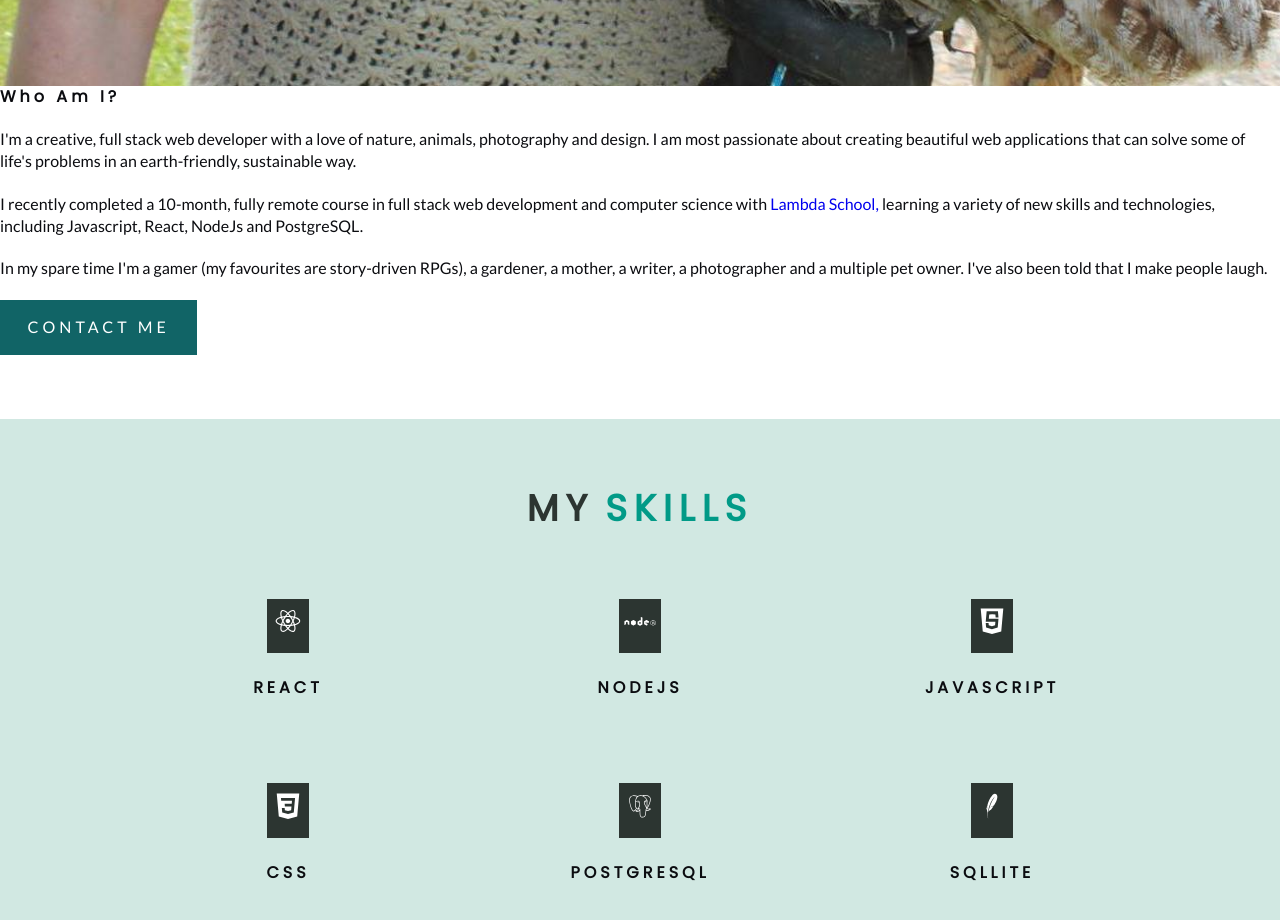
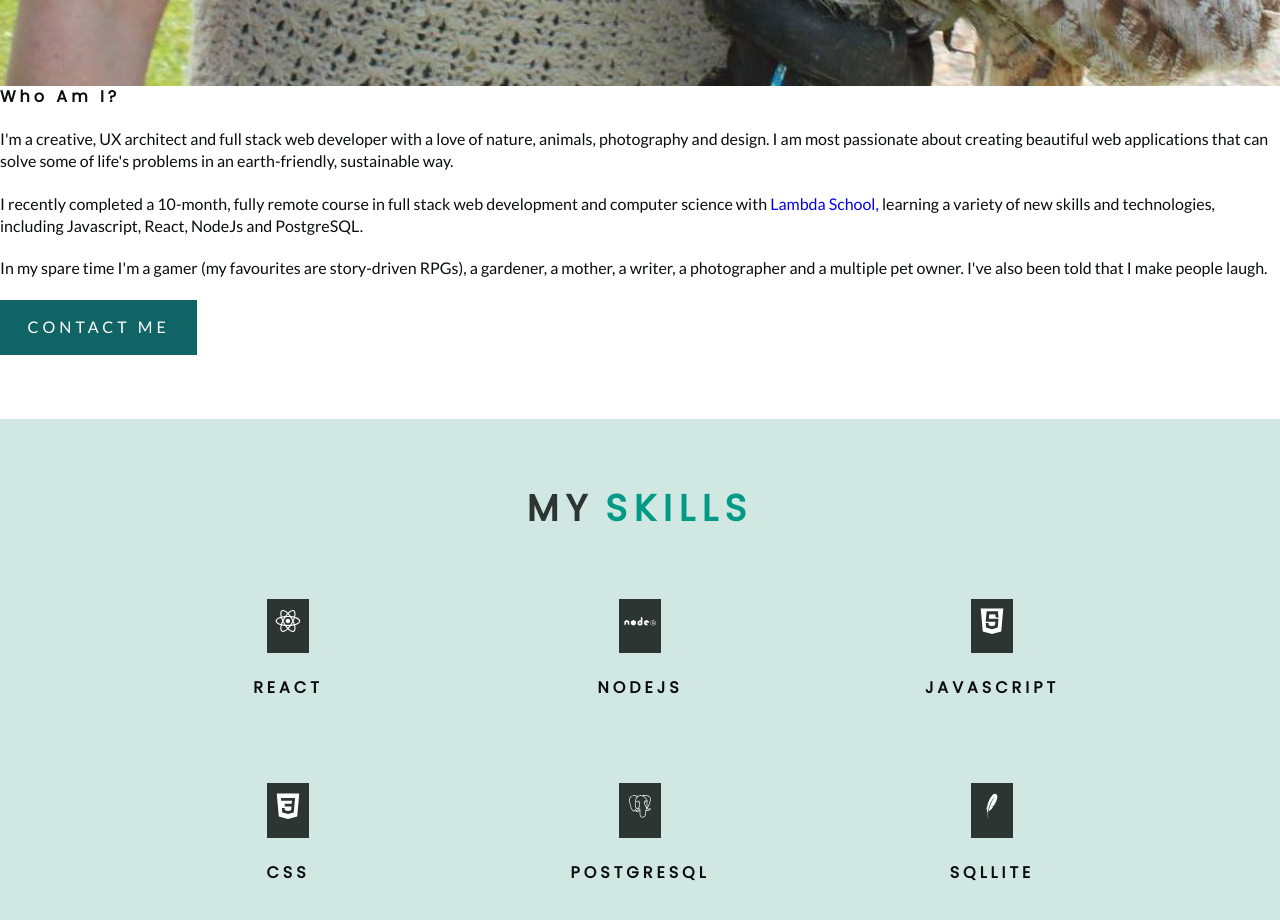
Before and after one commit to Ziggyss/GatsbyPortfolio, a Gatsby site: page / in a window 1280 px wide. Shown: the part 2080-3000 px from the top of the page. Built offline with nearby package versions, Linux system fonts and the light colour scheme; Gatsby itself is replaced by a stand-in of ours.

Commit message:
Update About.js

```diff
--- a/src/components/Home/About.js
+++ b/src/components/Home/About.js
@@ -31,7 +31,7 @@ const About = () => {
         <article className={styles.aboutInfo}>
           <h4>Who Am I?</h4>
           <p>
-            I'm a creative, full stack web developer with a love of nature, animals, photography and design. I am most passionate about creating beautiful web applications that can solve some of life's problems in an earth-friendly, sustainable way.
+            I'm a creative, UX architect and full stack web developer with a love of nature, animals, photography and design. I am most passionate about creating beautiful web applications that can solve some of life's problems in an earth-friendly, sustainable way.
           </p>
           <p>
            I recently completed a 10-month, fully remote course in full stack web development and computer science with <a href="www.lambdaschool.com">Lambda School,</a> learning a variety of new skills and technologies, including Javascript, React, NodeJs and PostgreSQL.
```
